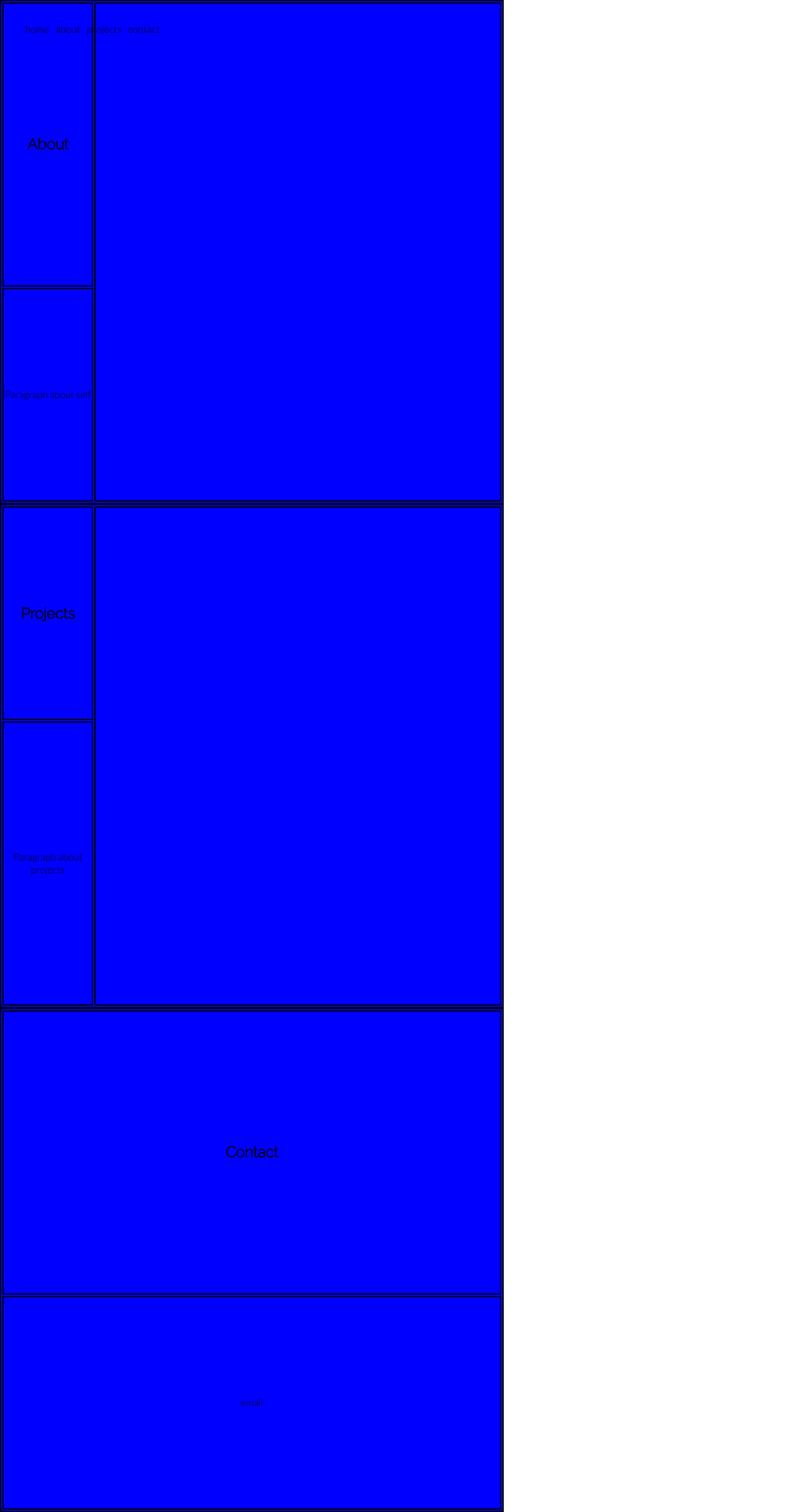
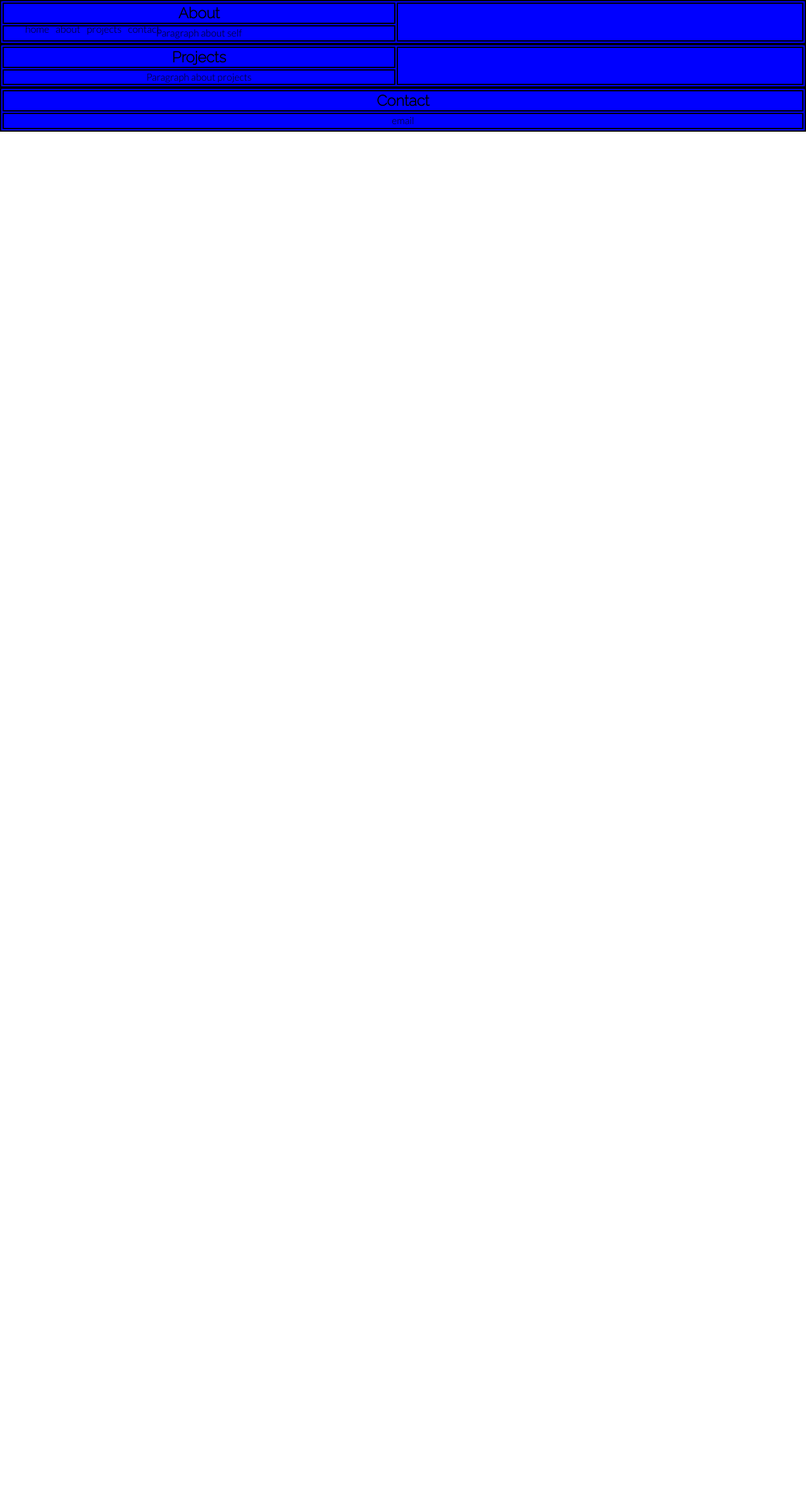
Before and after one commit to freyaryd/freyaryd.github.io, a PHP site: page / in a window 1280 px wide. Shown: the whole page at 63% size. After the commit the page ends 209 px from the top, so only its background shows below. Run offline with PHP 8.4, Linux system fonts and the light colour scheme.

Commit message:
Update main2.css

```diff
--- a/css/main2.css
+++ b/css/main2.css
@@ -35,8 +35,8 @@ p{
 
 table{
     position: static;
-    width: 100vh;
-    height: 100vh;
+    width: 100%;
+    height: 100%;
     background-color: blue;
     border: 2px solid black;
 }
```
